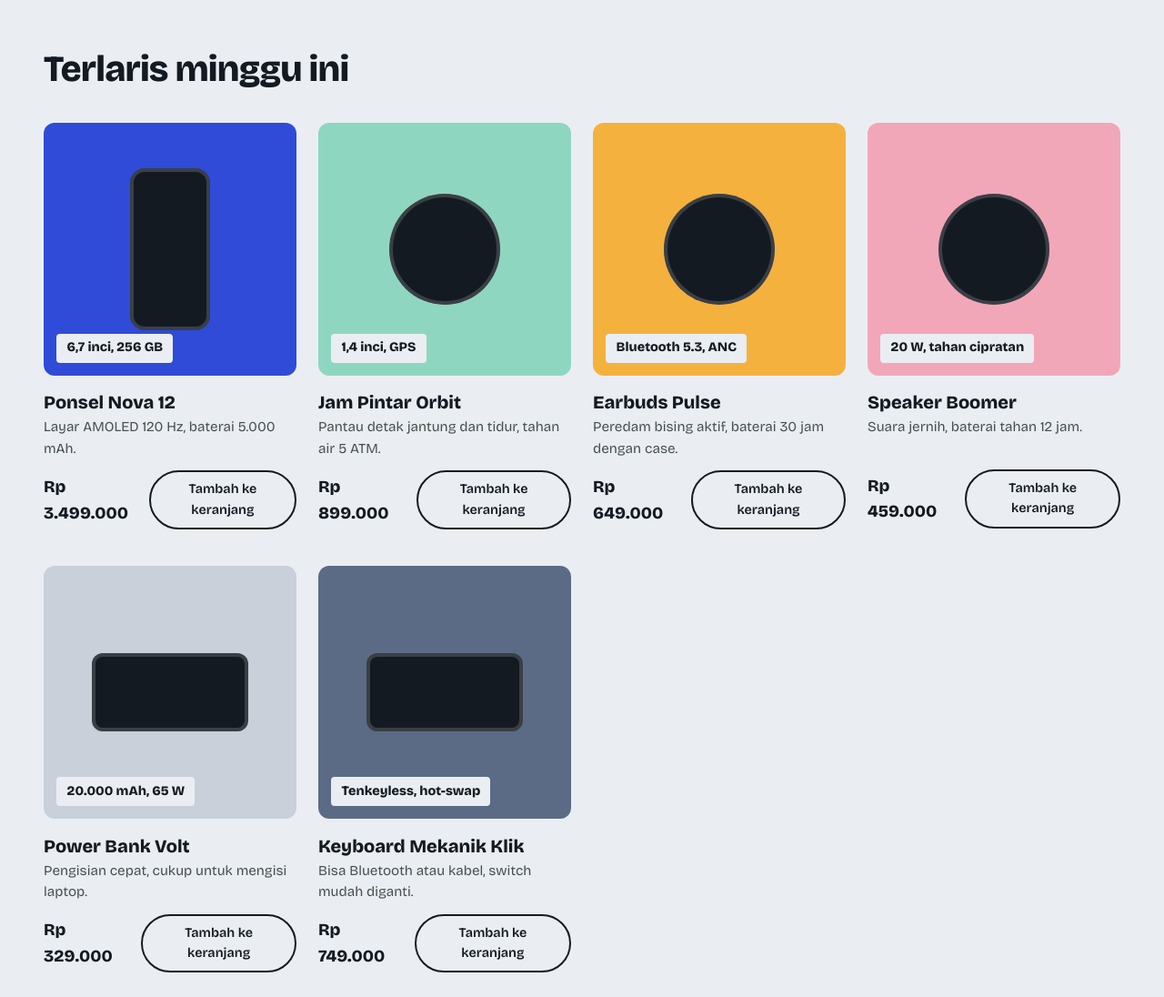
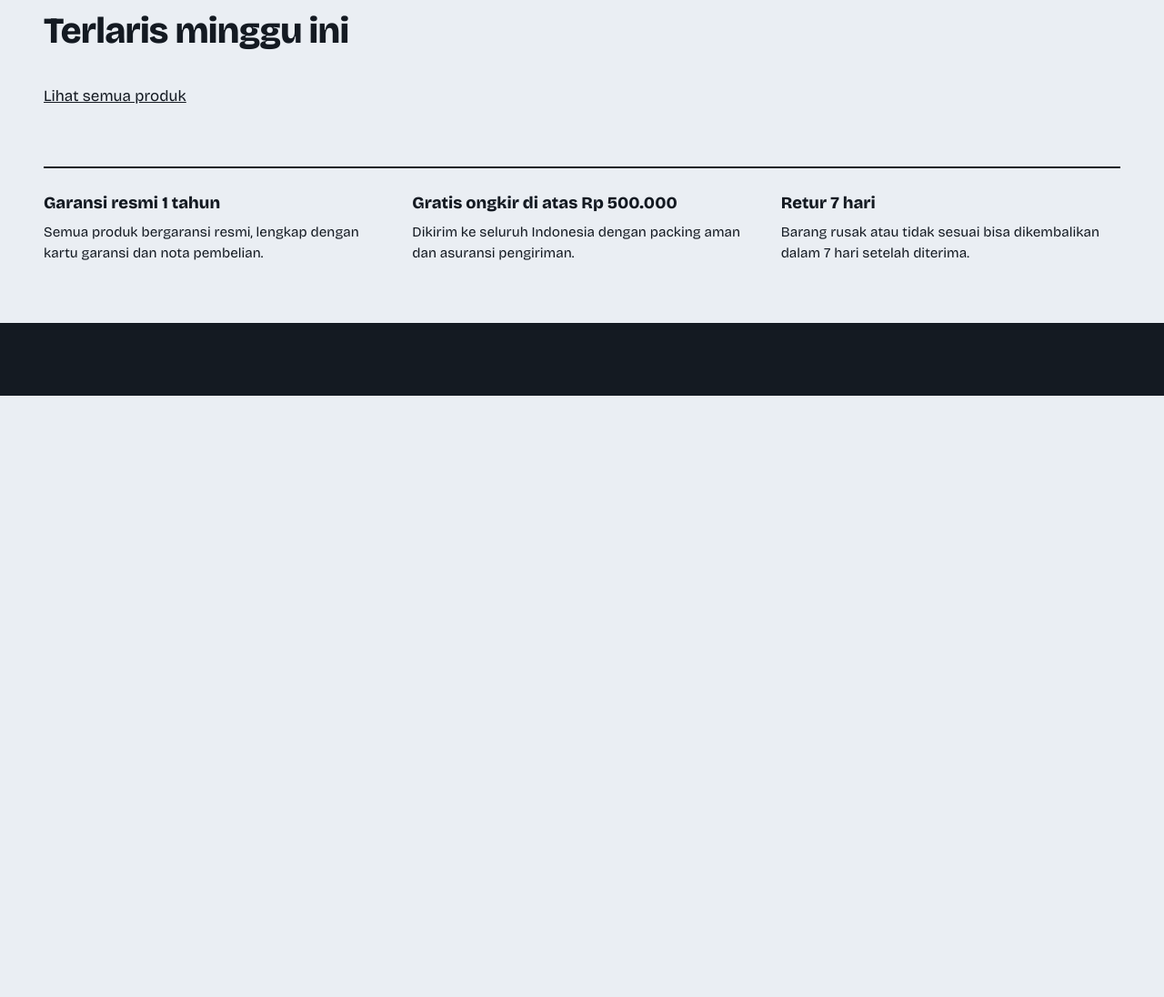
Before and after one commit to rafaramanda28/rafapratama, a plain HTML site: page index.html in a window 1280 px wide. Shown: the part 644-1740 px from the top of the page at 91% size. After the commit the page ends 1079 px from the top, so only its background shows below. Drawn offline with nearby package versions, Linux system fonts and the light colour scheme.

Commit message:
Refactor index.html structure and update links
Updated the HTML structure by modifying the header, body, and footer sections. Adjusted links and added a new catalog section.

```diff
--- a/index.html
+++ b/index.html
@@ -9,26 +9,17 @@
   <link rel="preconnect" href="https://fonts.gstatic.com" crossorigin>
   <link href="https://fonts.googleapis.com/css2?family=Bricolage+Grotesque:opsz,wght@12..96,400;12..96,600;12..96,800&display=swap" rel="stylesheet">
   <link rel="stylesheet" href="style.css">
+  <script src="script.js" defer></script>
 </head>
-<body>
-  <a class="skip" href="#produk">Lewati ke daftar produk</a>
-
-  <header class="topbar">
-    <a class="brand" href="#">Pojok Gadget</a>
-    <nav aria-label="Menu utama">
-      <a href="#produk">Produk</a>
-      <a href="#layanan">Layanan</a>
-      <a href="#kontak">Kontak</a>
-    </nav>
-    <a class="cart" href="#">Keranjang <span>0</span></a>
-  </header>
+<body data-page="home">
+  <header class="topbar" id="site-header"></header>
 
   <main>
     <section class="hero">
       <div class="hero-text">
         <h1>Gadget pilihan dengan harga jelas dan garansi resmi</h1>
         <p>Ponsel, jam pintar, audio, dan aksesori yang sudah dipilih dan diuji. Pesan sebelum pukul 15.00, kami kirim hari itu juga.</p>
-        <a class="btn" href="#produk">Belanja sekarang</a>
+        <a class="btn" href="produk.html">Belanja sekarang</a>
       </div>
       <div class="hero-devices" aria-hidden="true">
         <div class="hd d1"></div>
@@ -37,74 +28,15 @@
       </div>
     </section>
 
-    <section class="catalog" id="produk">
-      <h2>Terlaris minggu ini</h2>
-      <div class="grid">
-
-        <article class="product">
-          <div class="shot" style="--c: var(--cobalt)"><div class="dev tall" aria-hidden="true"></div><span>6,7 inci, 256 GB</span></div>
-          <h3>Ponsel Nova 12</h3>
-          <p class="notes">Layar AMOLED 120 Hz, baterai 5.000 mAh.</p>
-          <div class="buy">
-            <strong class="price">Rp 3.499.000</strong>
-            <button class="add" type="button">Tambah ke keranjang</button>
-          </div>
-        </article>
-
-        <article class="product">
-          <div class="shot" style="--c: var(--mint)"><div class="dev round" aria-hidden="true"></div><span>1,4 inci, GPS</span></div>
-          <h3>Jam Pintar Orbit</h3>
-          <p class="notes">Pantau detak jantung dan tidur, tahan air 5 ATM.</p>
-          <div class="buy">
-            <strong class="price">Rp 899.000</strong>
-            <button class="add" type="button">Tambah ke keranjang</button>
-          </div>
-        </article>
-
-        <article class="product">
-          <div class="shot" style="--c: var(--amber)"><div class="dev round" aria-hidden="true"></div><span>Bluetooth 5.3, ANC</span></div>
-          <h3>Earbuds Pulse</h3>
-          <p class="notes">Peredam bising aktif, baterai 30 jam dengan case.</p>
-          <div class="buy">
-            <strong class="price">Rp 649.000</strong>
-            <button class="add" type="button">Tambah ke keranjang</button>
-          </div>
-        </article>
-
-        <article class="product">
-          <div class="shot" style="--c: var(--rose)"><div class="dev round" aria-hidden="true"></div><span>20 W, tahan cipratan</span></div>
-          <h3>Speaker Boomer</h3>
-          <p class="notes">Suara jernih, baterai tahan 12 jam.</p>
-          <div class="buy">
-            <strong class="price">Rp 459.000</strong>
-            <button class="add" type="button">Tambah ke keranjang</button>
-          </div>
-        </article>
-
-        <article class="product">
-          <div class="shot" style="--c: var(--silver)"><div class="dev wide" aria-hidden="true"></div><span>20.000 mAh, 65 W</span></div>
-          <h3>Power Bank Volt</h3>
-          <p class="notes">Pengisian cepat, cukup untuk mengisi laptop.</p>
-          <div class="buy">
-            <strong class="price">Rp 329.000</strong>
-            <button class="add" type="button">Tambah ke keranjang</button>
-          </div>
-        </article>
-
-        <article class="product">
-          <div class="shot" style="--c: var(--slate)"><div class="dev wide" aria-hidden="true"></div><span>Tenkeyless, hot-swap</span></div>
-          <h3>Keyboard Mekanik Klik</h3>
-          <p class="notes">Bisa Bluetooth atau kabel, switch mudah diganti.</p>
-          <div class="buy">
-            <strong class="price">Rp 749.000</strong>
-            <button class="add" type="button">Tambah ke keranjang</button>
-          </div>
-        </article>
-
+    <section class="catalog">
+      <div class="section-head">
+        <h2>Terlaris minggu ini</h2>
+        <a class="more" href="produk.html">Lihat semua produk</a>
       </div>
+      <div class="grid" id="featured"></div>
     </section>
 
-    <section class="services" id="layanan">
+    <section class="services">
       <div>
         <h3>Garansi resmi 1 tahun</h3>
         <p>Semua produk bergaransi resmi, lengkap dengan kartu garansi dan nota pembelian.</p>
@@ -120,16 +52,6 @@
     </section>
   </main>
 
-  <footer class="footer" id="kontak">
-    <div>
-      <strong>Pojok Gadget</strong>
-      <p>Jl. Contoh No. 12, Bekasi, Jawa Barat</p>
-    </div>
-    <div>
-      <p>WhatsApp: 0812-0000-0000</p>
-      <p>Email: halo@pojokgadget.example</p>
-    </div>
-    <p class="copy">© 2026 Pojok Gadget. Semua hak dilindungi.</p>
-  </footer>
+  <footer class="footer" id="site-footer"></footer>
 </body>
 </html>
```
